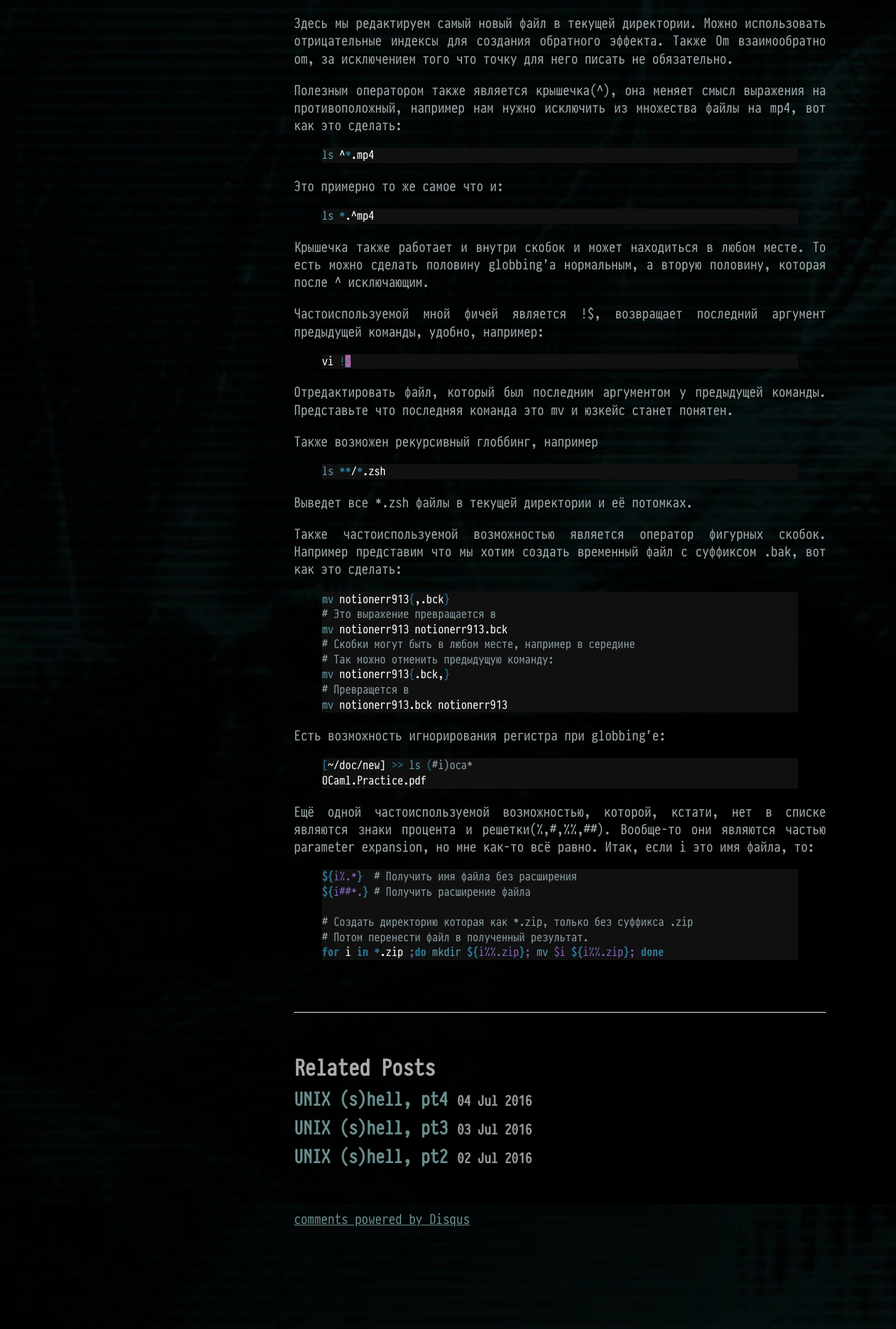
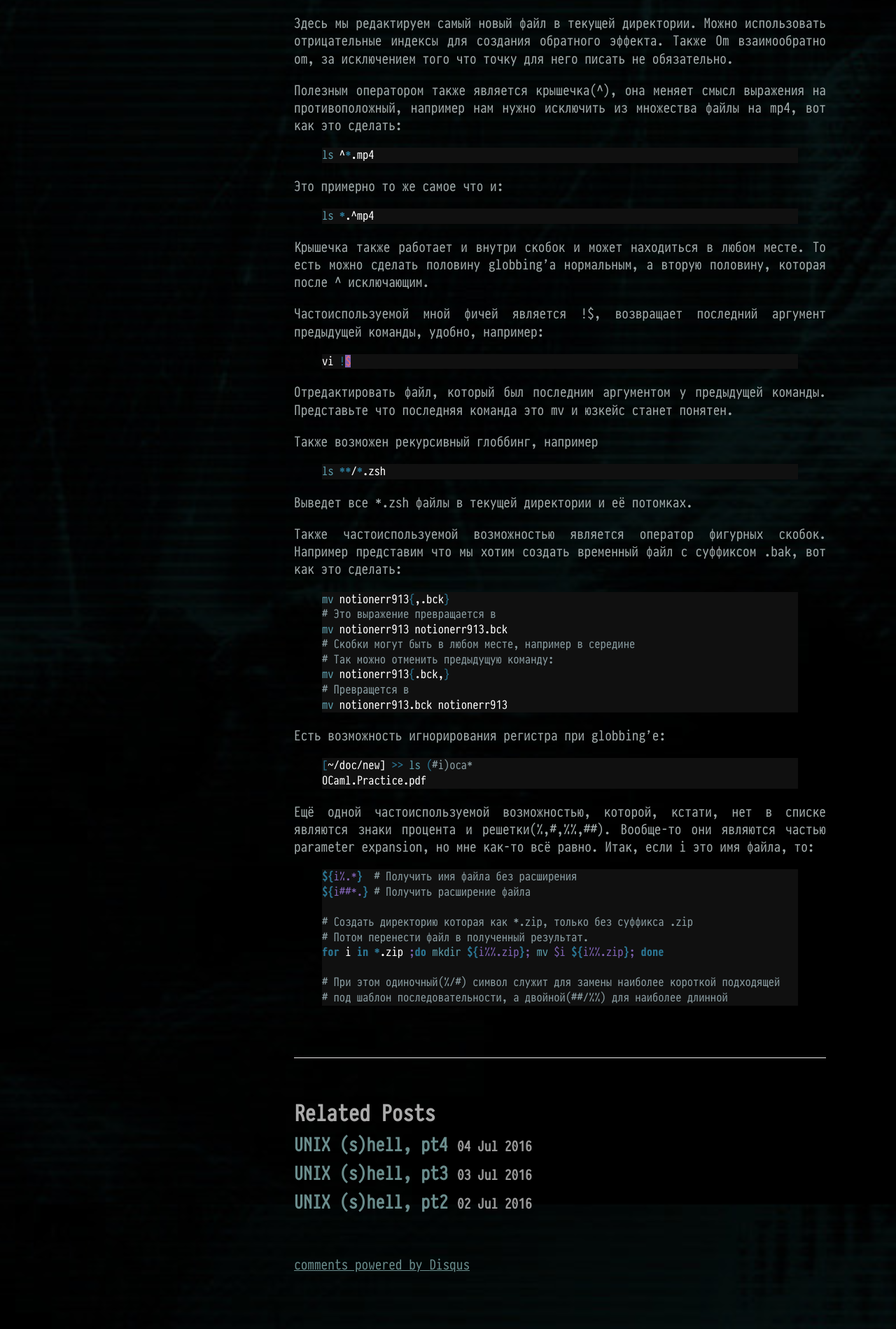
Before and after one commit to neg-serg/neg-serg.github.io, a Jekyll site: the page built from _posts/2016-07-04-zsh-config_pt5.md, in a window 1280 px wide. Shown: the part 3429-5328 px from the top of the page at 70% size. Built offline with Jekyll 4.4.1, drawn with Linux system fonts in a browser that asks for light colours; comment, search, counter and statistics services are not loaded; before the commit the page ends 5263 px from its top, so only the background shows below that.

Commit message:
more comments

```diff
--- a/_posts/2016-07-04-zsh-config_pt5.md
+++ b/_posts/2016-07-04-zsh-config_pt5.md
@@ -291,4 +291,7 @@ ${i##*.} # Получить расширение файла
 # Создать директорию которая как *.zip, только без суффикса .zip
 # Потом перенести файл в полученный результат.
 for i in *.zip ;do mkdir ${i%%.zip}; mv $i ${i%%.zip}; done
+
+# При этом одиночный(%/#) символ служит для замены наиболее короткой подходящей
+# под шаблон последовательности, а двойной(##/%%) для наиболее длинной
 {% endhighlight %}
```
